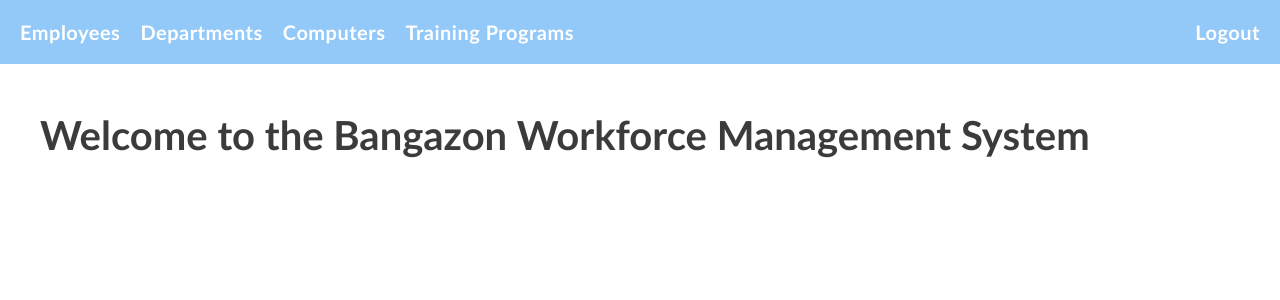
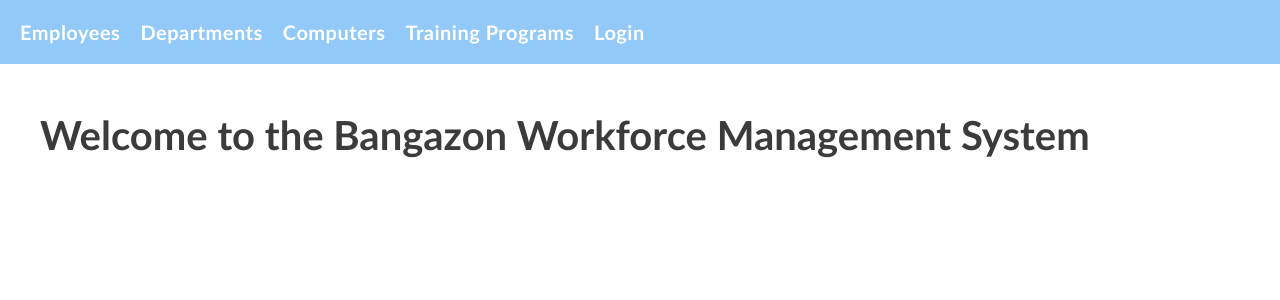
Before and after one commit to nss-cohort-40/banagzon-workforce-mgt-upper-class-twits, a Django app: page / in a window 1280 px wide. Shown: the top 300 px of the page. Run offline with Django 3.2, Linux system fonts and the light colour scheme.

Commit message:
have login button working and shows only when logged out

```diff
--- a/hrapp/templates/shared/base.html
+++ b/hrapp/templates/shared/base.html
@@ -20,7 +20,11 @@
             <li class="nav-list__route"><a href="{% url 'hrapp:department_list' %}">Departments</a></li>
             <li class="nav-list__route"><a href="{% url 'hrapp:computer_list' %}">Computers</a></li>
             <li class="nav-list__route"><a href="{% url 'hrapp:training_program_list' %}">Training Programs</a></li>
+            {% if user.first_name %}
             <li class="nav-list__route logout"><a href="{% url 'hrapp:logout' %}">Logout</a></li>
+            {% else %}
+            <li class="nav-list__route login"><a href="/accounts/login">Login</a></li>
+            {% endif %}
         </ol>
     </nav>
 
```
